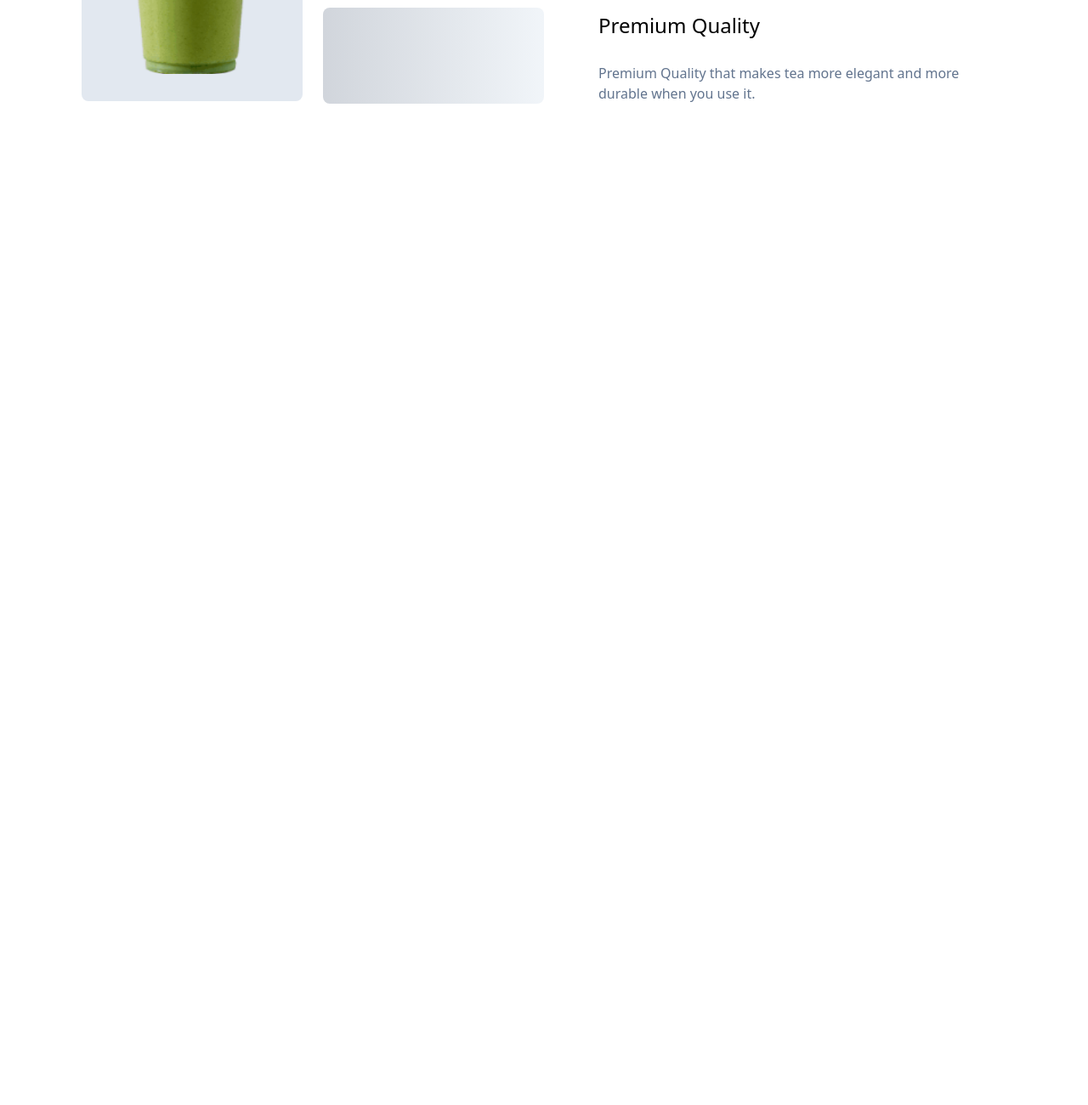
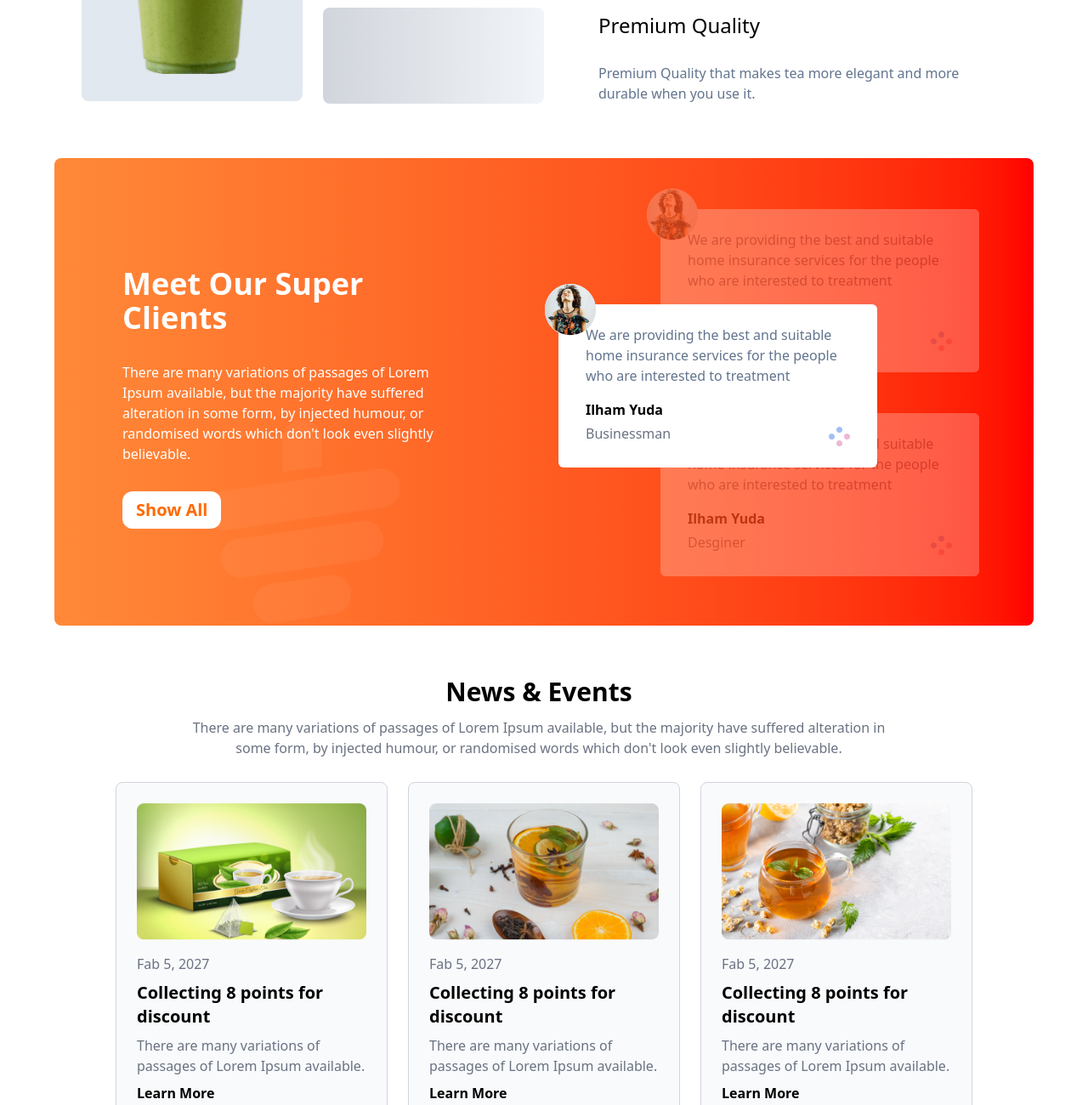
Before and after one commit to Parvez-hasan/Tea-House, a plain HTML site: page index.html in a window 1280 px wide. Shown: the part 1500-2800 px from the top of the page at 85% size. Before the commit the page ends 1654 px from the top, so only its background shows below. Drawn offline with nearby package versions, Linux system fonts and the light colour scheme.

Commit message:
chat box & news section added

```diff
--- a/index.html
+++ b/index.html
@@ -28,19 +28,18 @@
         </div>
 
         <div class="img relative ">
-            <div class="fast img">
+        <div class="fast img">
                 <img src="./images/banner.png" alt="">
-            </div>
-            <div class="card flex gap-4 justify-center items-center shadow-lg bg-white rounded-2xl px-2 py-2 w-70 h-28 absolute top-70 -left-6 ">
+             <div class="card flex gap-4 justify-center items-center shadow-lg bg-white rounded-2xl px-2 py-2 w-70 h-28 absolute top-70 -left-6 ">
                 <div class="star"><i class="fa-solid fa-star text-5xl text-amber-300"></i></div>
                 <div class="poinet">
                     <h1 class="text-4xl font-bold">5.00</h1>
                     <p class="text-gray-500">Trust Pilot Ratings</p>
-                </div>
-
             </div>
+          </div>
         </div>
-    </div>
+     </div>
+   </div>
 
     <div class="mt-30 ">
         <h1 class="text-3xl font-bold text-center p-3">Our Featured Products</h1>
@@ -96,8 +95,91 @@
     </div>
 </div>
 <!--Meet & Chart Section-->
-  <section></section>
+  <section class="max-w-6xl mx-auto mt-8 h-[550px] rounded-lg grid-cols-2 bg-linear-to-r from-[rgb(255,137,56)] to-[rgb(255,0,0)] sm:grid-cols-1 lg:grid-cols-2">
+    <div class=" items-center grit gap-10 lg:gap-44 grit-cols-1 lg:grit-cols-2 flex">
 
+         <div class="p-20 w-1/2 mt-12">
+            <h1 class="text-4xl text-white font-semibold">Meet Our Super <br> Clients</h1>
+            <p class="text-white mt-8">There are many variations of passages of Lorem Ipsum available, but the majority have suffered alteration in some form, by injected humour, or randomised words which don't look even slightly believable.</p>
+            <a href=""><button class="bg-white py-2 px-4 font-bold text-xl text-orange-500 rounded-xl mt-8 ">Show All</button></a>
+            <img class=" absolute h-60 -mt-32 ml-24" src="./images/bg_cup.png" alt="">
+         </div>
+
+       <div>
+            <!--chart box-1-->
+           <div class=" relative bg-white py-6 px-8 rounded-md mr-16 h-48 w-[375px] mt-9 opacity-25">
+             <div class="absolute -mt-12 -ml-12 bg-white rounded-full">
+                <img src="./images/client.png" alt="">
+             </div>
+             <p class="text-slate-500">We are providing the best and suitable home insurance services for the people who are interested to treatment</p>
+             <h4 class="text-wrap font-bold mt-4">Ilham Yuda</h4>
+             <p class="text-gray-500 mt-1">Businessman</p>
+             <div class="flex justify-end -mt-5">
+                <img src="./images/circles.png" alt="">
+             </div>
+           </div>
+      <div>
+            <!--chart box-2-->
+        <div class=" relative bg-white py-6 px-8 rounded-md mr-6 h-48 w-[375px] mt-12 opacity-25">
+             <div class="absolute -mt-12 -ml-12 bg-white rounded-full">
+                <img src="./images/client.png" alt="">
+             </div>
+             <p class="text-slate-500">We are providing the best and suitable home insurance services for the people who are interested to treatment</p>
+             <h4 class="text-wrap font-bold mt-4">Ilham Yuda</h4>
+             <p class="text-gray-500 mt-1">Desginer</p>
+             <div class="flex justify-end -mt-5">
+                <img src="./images/circles.png" alt="">
+             </div>
+        </div>
+    </div>
+        <!--chart box-3-->
+        <div class=" absolute bg-white py-6 px-8 rounded-md h-48 w-[375px] -mt-80 -ml-30">
+             <div class="absolute -mt-12 -ml-12 bg-white rounded-full">
+                <img src="./images/client.png" alt="">
+             </div>
+             <p class="text-slate-500">We are providing the best and suitable home insurance services for the people who are interested to treatment</p>
+             <h4 class="text-wrap font-bold mt-4">Ilham Yuda</h4>
+             <p class="text-gray-500 mt-1">Businessman</p>
+             <div class="flex justify-end -mt-5">
+                <img src="./images/circles.png" alt="">
+             </div>
+        </div>
+     </div>
+</div>
+  </section>
+
+  <!--News Section-->
+ <div class="max-w-6xl mx-auto h-[550px] mt-12">
+    <div class="w-[820px] h-32 ml-40">
+        <h1 class="text-3xl font-bold text-center p-3">News & Events</h1>
+        <p class="text-gray-500 text-center">There are many variations of passages of Lorem Ipsum available, but the majority have suffered alteration in some form, by injected humour, or randomised words which don't look even slightly believable.</p>
+    </div>
+    <div class="flex gap-6 items-center justify-center mt-2">
+        <div class="border border-gray-300 rounded-lg w-80 h-[390px] p-6 bg-slate-50">
+            <img src="./images/news-1.png" alt="">
+            <p class="text-gray-500 mt-4">Fab 5, 2027</p>
+            <h2 class="text-xl mt-2 font-bold">Collecting 8 points for <br> discount</h2>
+            <p class="text-gray-500 mt-2">There are many variations of passages of Lorem Ipsum available.</p>
+            <h4 class="font-bold mt-2">Learn More</h4>
+        </div>
+        <div class="border border-gray-300 rounded-lg w-80 h-[390px] p-6 bg-slate-50">
+            <img src="./images/news-2.png" alt="">
+            <p class="text-gray-500 mt-4">Fab 5, 2027</p>
+            <h2 class="text-xl mt-2 font-bold">Collecting 8 points for <br> discount</h2>
+            <p class="text-gray-500 mt-2">There are many variations of passages of Lorem Ipsum available.</p>
+            <h4 class="font-bold mt-2">Learn More</h4>
+        </div>
+        <div class="border border-gray-300 rounded-lg w-80 h-[390px] p-6 bg-slate-50">
+            <img src="./images/news-3.png" alt="">
+            <p class="text-gray-500 mt-4">Fab 5, 2027</p>
+            <h2 class="text-xl mt-2 font-bold">Collecting 8 points for <br> discount</h2>
+            <p class="text-gray-500 mt-2">There are many variations of passages of Lorem Ipsum available.</p>
+            <h4 class="font-bold mt-2">Learn More</h4>
+        </div>
+
+
+    </div>
+ </div>
 
 </main>
     <footer></footer>
```
